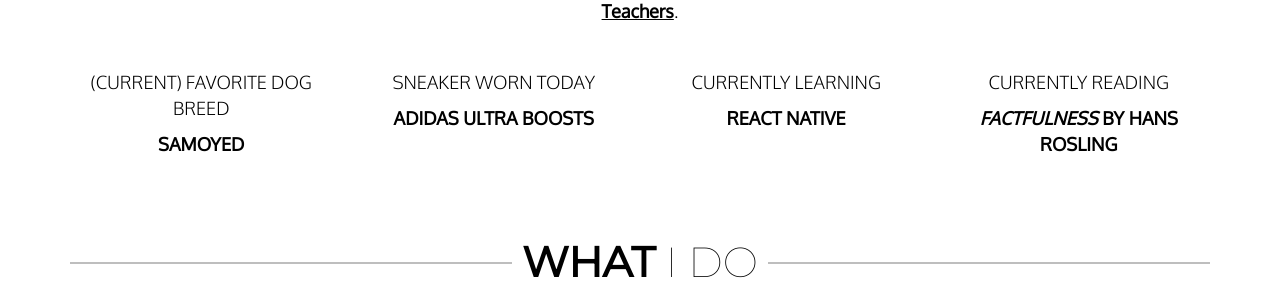
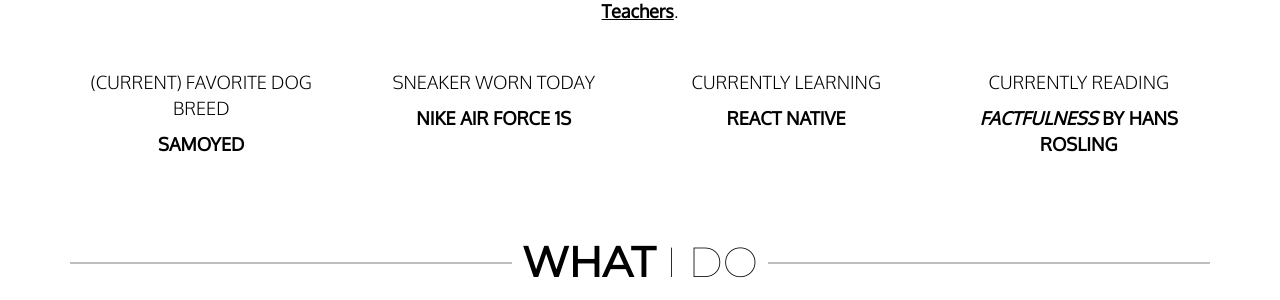
Before and after one commit to haanmiba/haanmiba.github.io, a Jekyll site: the page built from index.md, in a window 1280 px wide and 900 px high, scrolled down 1204 px. Shown: the part 154-454 px from the top of the window. Built offline with Jekyll 4.4.1, drawn with Linux system fonts in a browser that asks for light colours; nearby versions of some CDN libraries.

Commit message:
Updated sneaker

```diff
--- a/_data/about.yml
+++ b/_data/about.yml
@@ -8,7 +8,7 @@ currently:
   - action: "preparing for my summer software engineering internship at"
     subject: "Teachers Pay Teachers"
 dog: "Samoyed"
-sneaker: "Adidas Ultra Boosts"
+sneaker: "Nike Air Force 1s"
 learning: "React Native"
 reading:
   book: "Factfulness"
```
